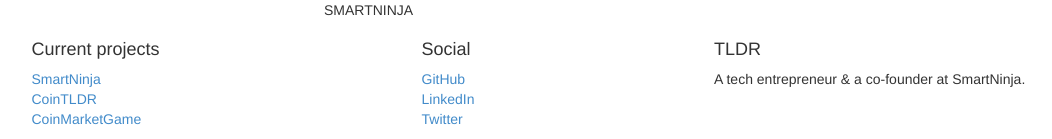
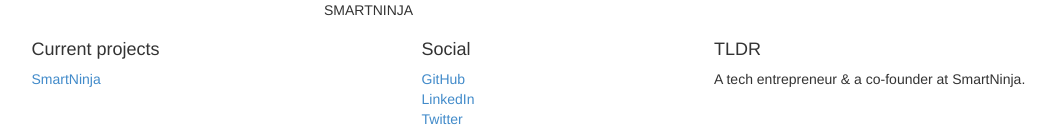
Before and after one commit to ramuta/homepage, a Python web app: template templates/about.html in a window 1280 px wide. Shown: the part 1005-1144 px from the top of the page, without its empty margins (136-1188 px from the left). Run offline with Jinja, Linux system fonts and the light colour scheme; the template is opened without the code that fills it, so the values that code supplies are empty; some libraries are stand-ins or nearby versions.

Commit message:
minor changes

```diff
--- a/app.yaml
+++ b/app.yaml
@@ -11,9 +11,6 @@
 - url: .*
   script: main.app
 
-inbound_services:
-- mail
-
 libraries:
 - name: webapp2
   version: latest
--- a/templates/base.html
+++ b/templates/base.html
@@ -69,9 +69,9 @@
 				<div class="col-lg-3 col-lg-offset-1">
 					<h4>Current projects</h4>
 					<p>
-						<a target="_blank" href="https://www.smartninja.org">SmartNinja</a><br/>
-						<a target="_blank" href="https://cointldr.com">CoinTLDR</a><br/>
-						<a target="_blank" href="https://www.coinmarketgame.com">CoinMarketGame</a>
+						<a target="_blank" href="https://www.smartninja.org">SmartNinja</a>
+                        <br/>
+                        <br/>
 					</p>
 				</div><!-- /col-lg-4 -->
 
```
